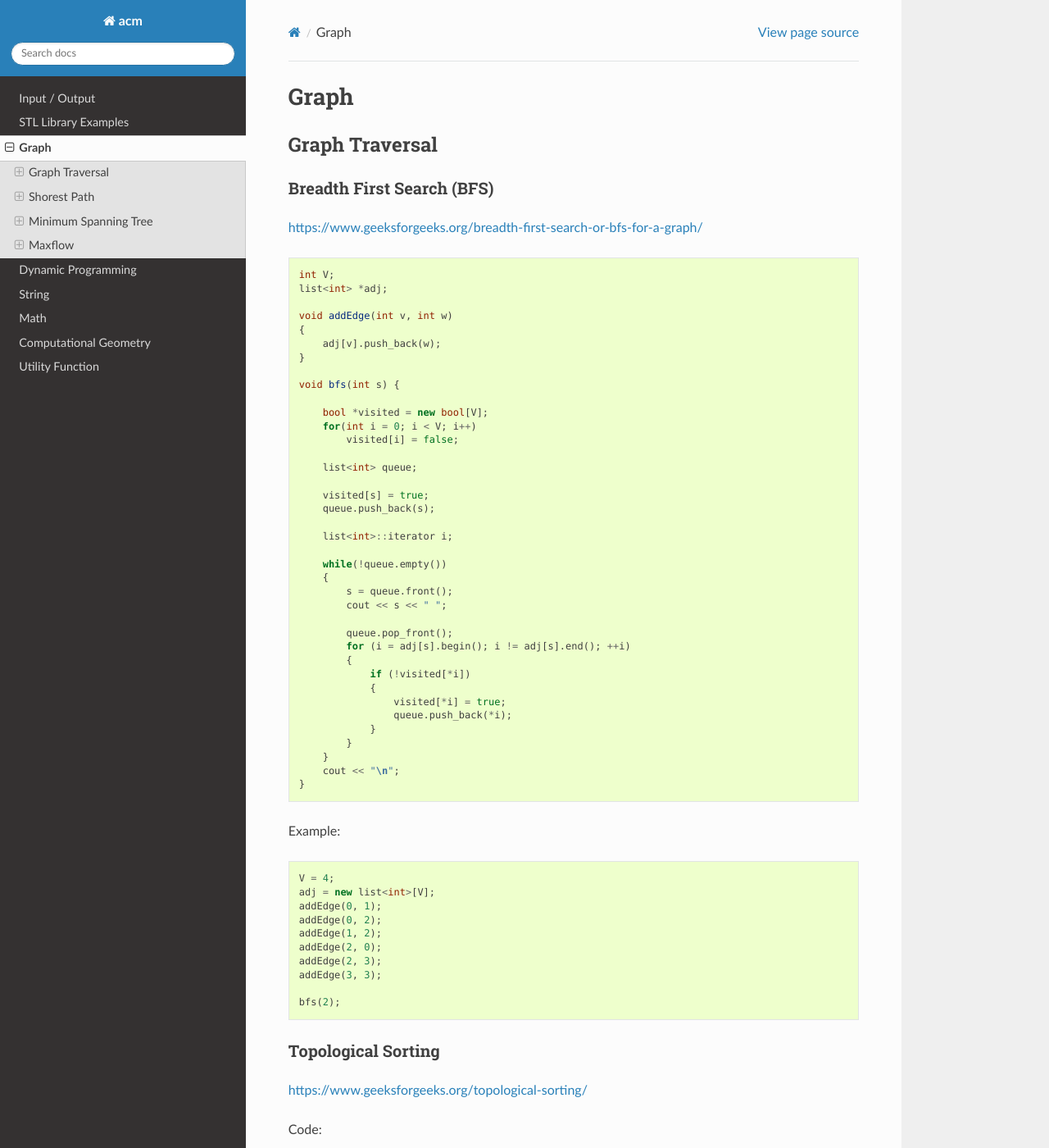
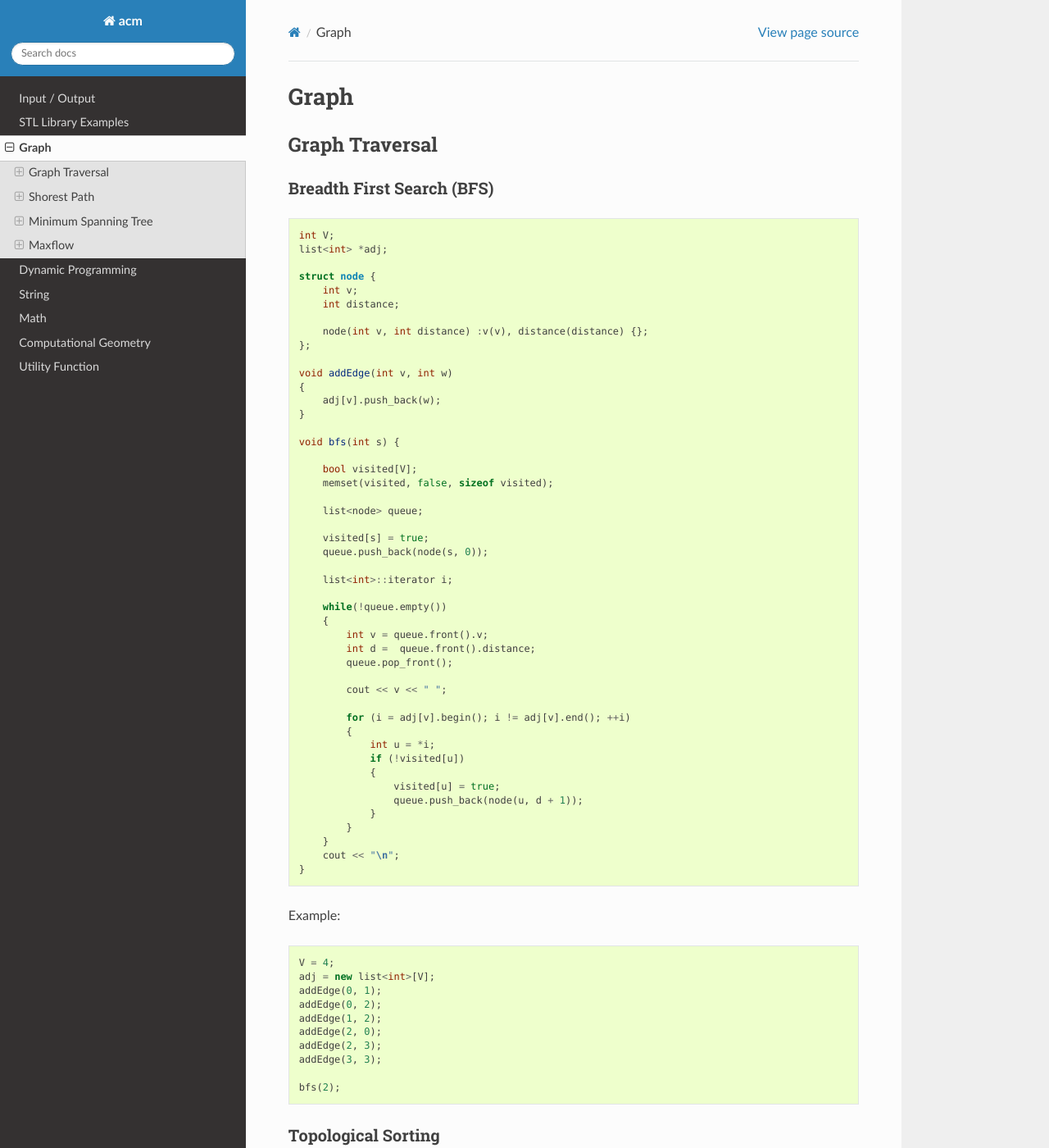
Before and after one commit to klhui97/ACM, a Sphinx documentation site: the page built from docs/source/topics/graph.rst, in a window 1280 px wide and 1400 px high. Shown: the whole window at 82% size. Built offline with Sphinx 7.4.7 and the Read the Docs theme 2.0.0, drawn with Linux system fonts in a browser that asks for light colours.

Commit message:
update bfs

```diff
--- a/docs/source/topics/graph.rst
+++ b/docs/source/topics/graph.rst
@@ -7,12 +7,17 @@ Graph Traversal
 Breadth First Search (BFS)
 ++++++++++++++++++++++++++
 
-https://www.geeksforgeeks.org/breadth-first-search-or-bfs-for-a-graph/
-
 .. code-block:: cpp
 
     int V;
     list<int> *adj;
+
+    struct node {
+        int v;
+        int distance;
+
+        node(int v, int distance) :v(v), distance(distance) {};
+    };
 
     void addEdge(int v, int w)
     {
@@ -21,29 +26,31 @@ https://www.geeksforgeeks.org/breadth-first-search-or-bfs-for-a-graph/
 
     void bfs(int s) {
 
-        bool *visited = new bool[V];
-        for(int i = 0; i < V; i++)
-            visited[i] = false;
+        bool visited[V];
+        memset(visited, false, sizeof visited);
 
-        list<int> queue;
+        list<node> queue;
 
         visited[s] = true;
-        queue.push_back(s);
+        queue.push_back(node(s, 0));
 
         list<int>::iterator i;
 
         while(!queue.empty())
         {
-            s = queue.front();
-            cout << s << " ";
+            int v = queue.front().v;
+            int d =  queue.front().distance;
+            queue.pop_front();
 
-            queue.pop_front();
-            for (i = adj[s].begin(); i != adj[s].end(); ++i)
+            cout << v << " ";
+
+            for (i = adj[v].begin(); i != adj[v].end(); ++i)
             {
-                if (!visited[*i])
+                int u = *i;
+                if (!visited[u])
                 {
-                    visited[*i] = true;
-                    queue.push_back(*i);
+                    visited[u] = true;
+                    queue.push_back(node(u, d + 1));
                 }
             }
         }
```
